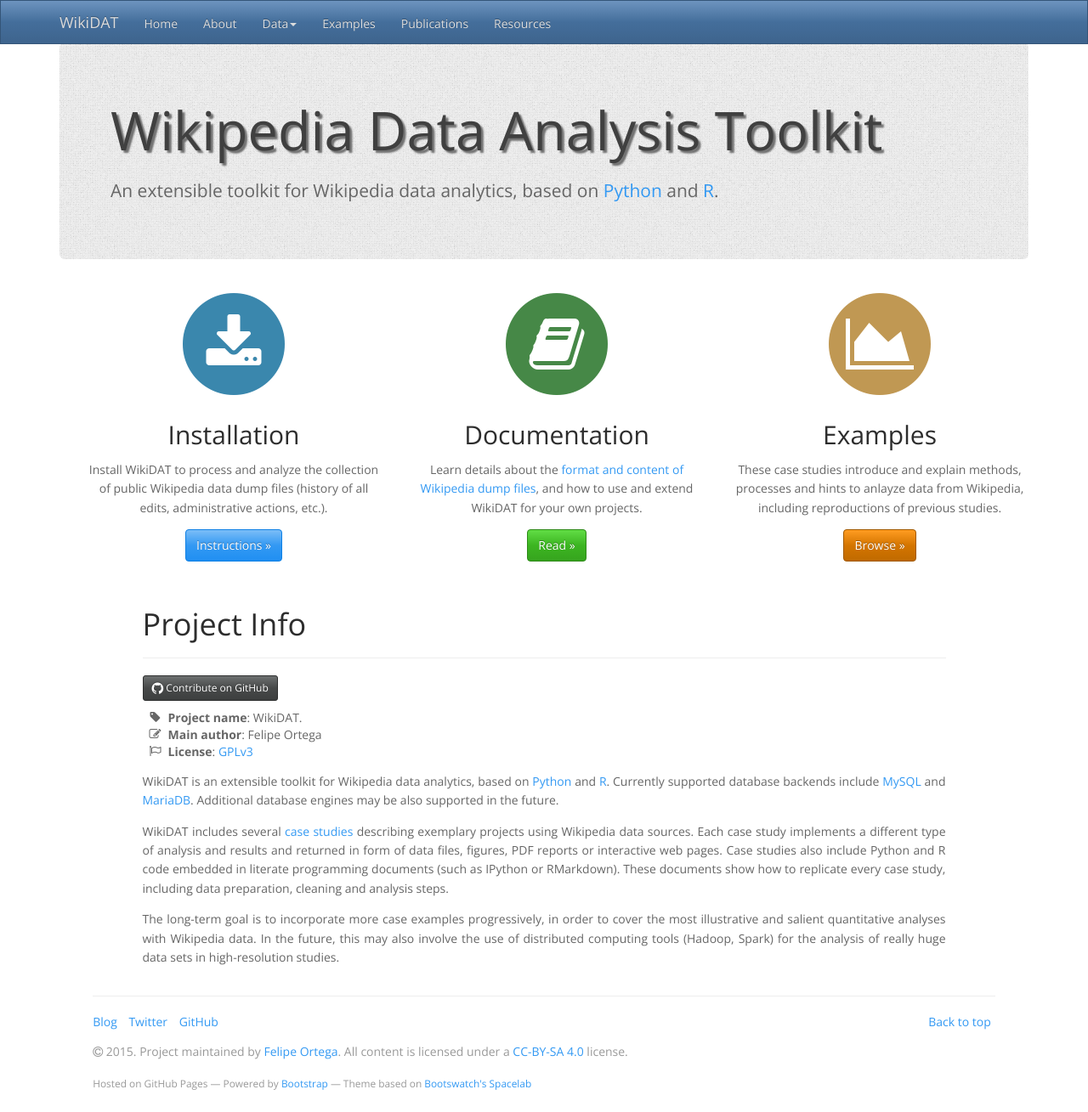
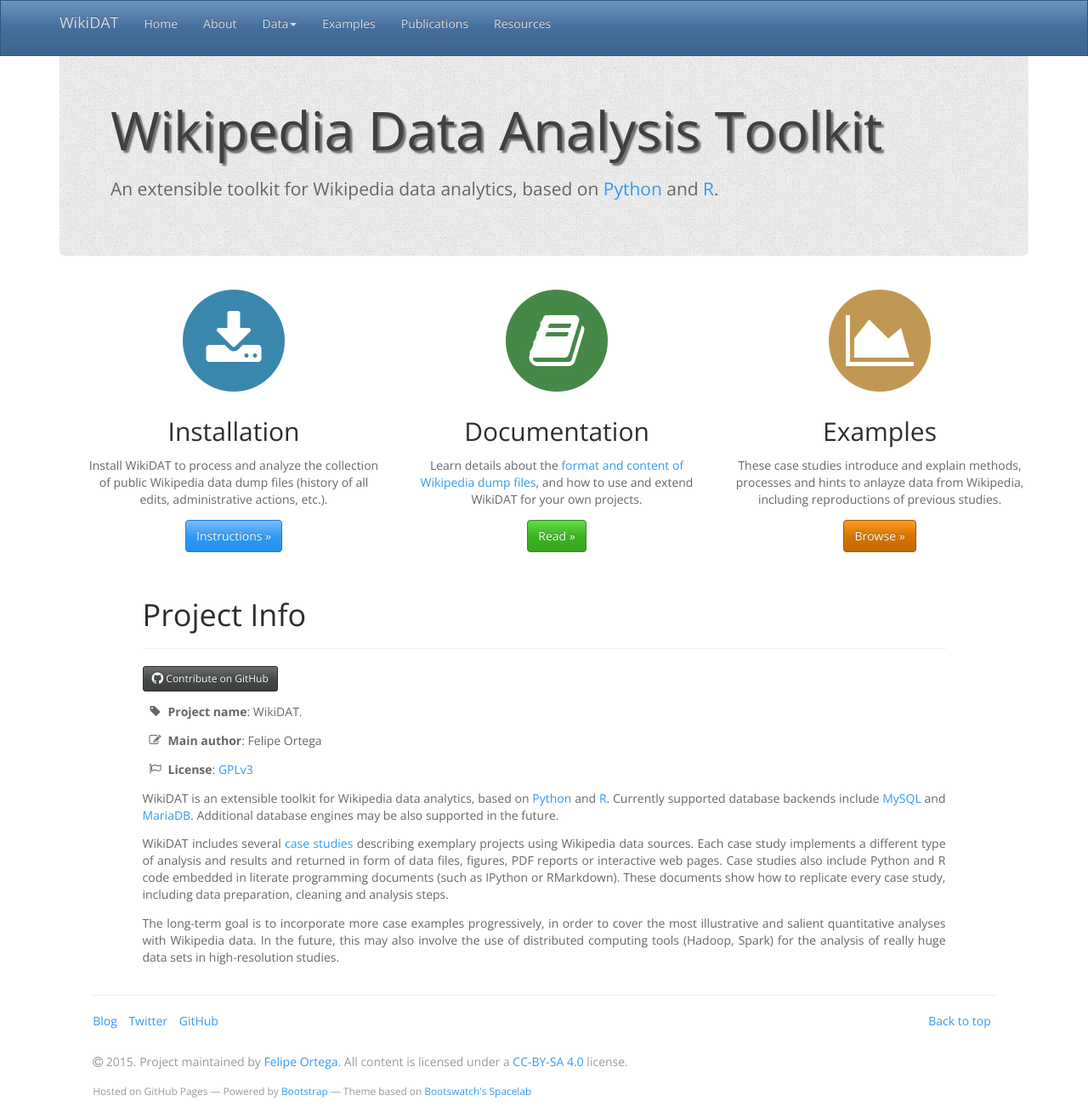
Before and after one commit to glimmerphoenix/WikiDAT, a Jekyll site: the page built from index.html, in a window 1280 px wide and 1309 px high. Shown: the whole window at 85% size. Built offline with Jekyll 4.4.1, drawn with Linux system fonts in a browser that asks for light colours; nearby versions of some CDN libraries.

Commit message:
Fix margin between <li> elements

```diff
--- a/css/custom.css
+++ b/css/custom.css
@@ -9,9 +9,14 @@
 }
 
 p {
-	line-height: 1.6em;
+	line-height: 1.424em;
 	margin-top: 1em;
 	margin-bottom: 1em;
+}
+
+li {
+    margin-bottom: 1em;
+    margin-top: 0;
 }
 
 /* Columns with center alignment */
```
